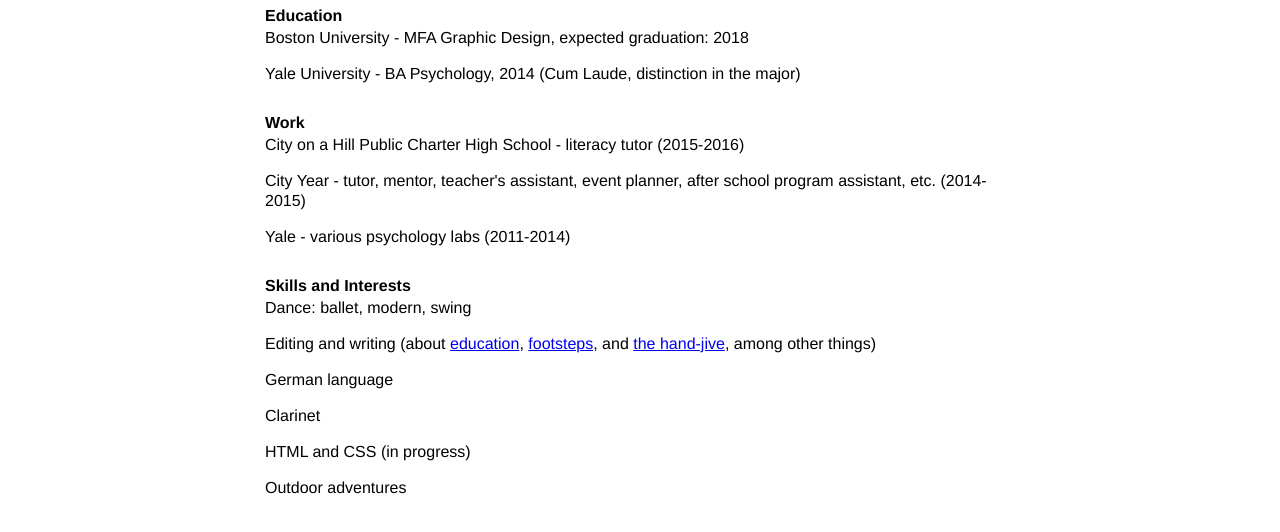
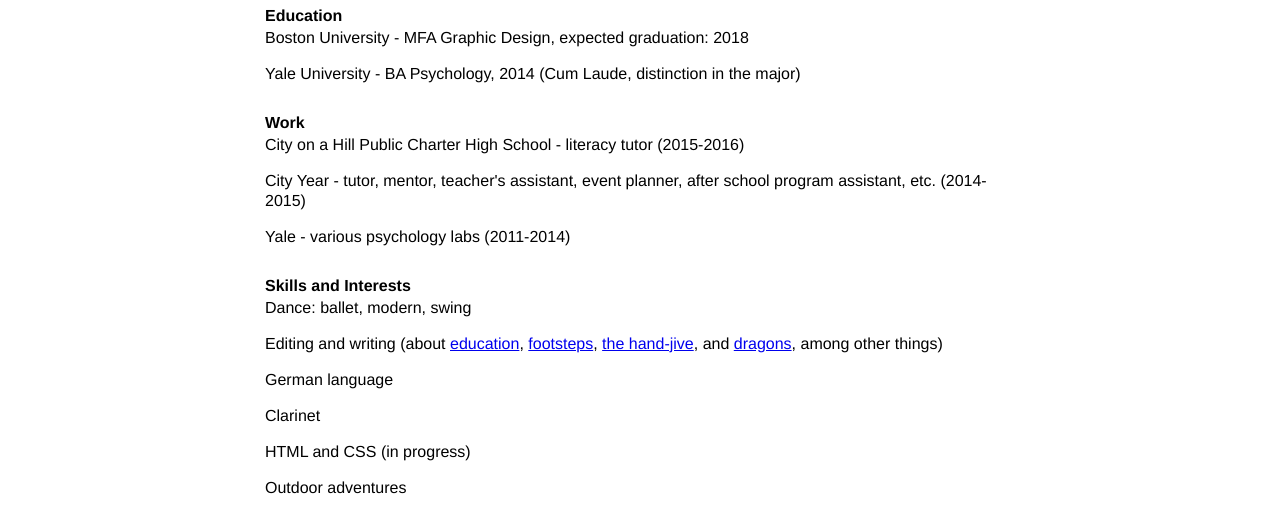
Before and after one commit to mollyhaig/website2.0, a plain HTML site: page about.html in a window 1280 px wide. Shown: the part 178-710 px from the top of the page. Drawn offline with Linux system fonts and the light colour scheme.

Commit message:
Apostrophe! And mili

```diff
--- a/about.html
+++ b/about.html
@@ -48,8 +48,8 @@
 		<h5> Skills and Interests </h5>
 
 		<p> Dance: ballet, modern, swing </p>
-		<p> Editing and writing (about <a href="https://www.cityyear.org/boston/blog/starfish-idea">education</a>, <a href="http://ydt.yale.edu/poetry-not-melody/">footsteps</a>, and <a href="http://www.neighbormedia.org/news/dance-schools">the hand-jive</a>,
-			 <!-- <a href="https://www.cityyear.org/boston/blog/my-father’s-dragon-book-share-students">dragons BUT THIS LINK DOESN'T WORK YET</a>,  -->
+		<p> Editing and writing (about <a href="https://www.cityyear.org/boston/blog/starfish-idea">education</a>, <a href="http://ydt.yale.edu/poetry-not-melody/">footsteps</a>, <a href="http://www.neighbormedia.org/news/dance-schools">the hand-jive</a>, and
+			 <a href="https://www.cityyear.org/boston/blog/my-father&#8217s-dragon-book-share-students">dragons</a>,
 			among other things) </p>
 		<p> German language </p>
 		<p> Clarinet <p/>
```
Also changed, not shown: mili.html (+1 -1 lines).
